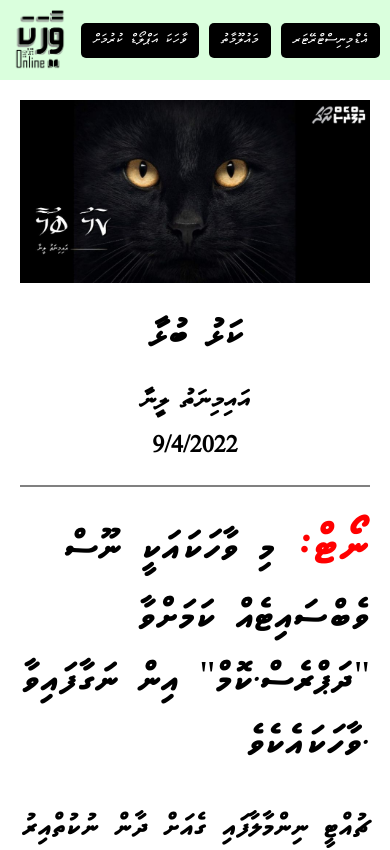
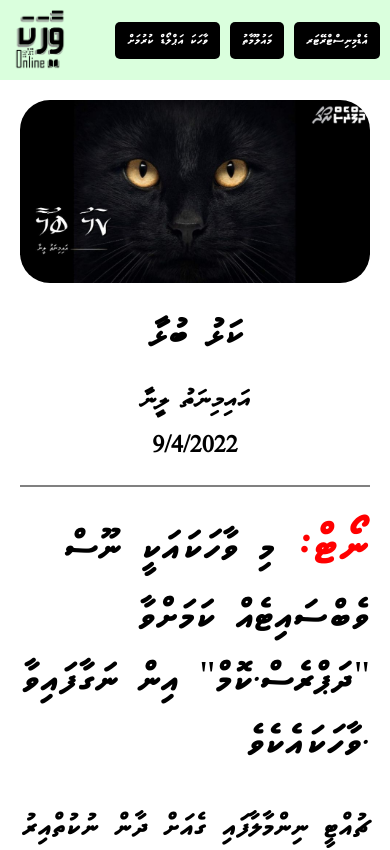
Before and after one commit to vaahakaonline/mv, a plain HTML site: page 0001.html in a window 390 px wide. Shown: the top 850 px of the page. Drawn offline with Linux system fonts and the light colour scheme; a script that the page names is missing.

Commit message:
Update 0001.html

```diff
--- a/0001.html
+++ b/0001.html
@@ -69,9 +69,17 @@
       border: none;
       padding: 8px 12px;
       margin-left: 10px;
-      font-family: 'Faruma', sans-serif;
+      font-family: 'Mv_MAG_Round_Bold', sans-serif;
+      font-size: 15px;
       cursor: pointer;
       border-radius: 5px;
+    }
+
+    /* Responsive font size for header buttons */
+    @media (max-width: 600px) {
+      .header-buttons button {
+        font-size: 13px;
+      }
     }
 
     .footer {
@@ -126,6 +134,8 @@
     .main-image {
       max-width: 100%;
       height: auto;
+      border-radius: 30px; /* Adjust as needed */
+      overflow: hidden;
     }
 
     .main-title {
```
